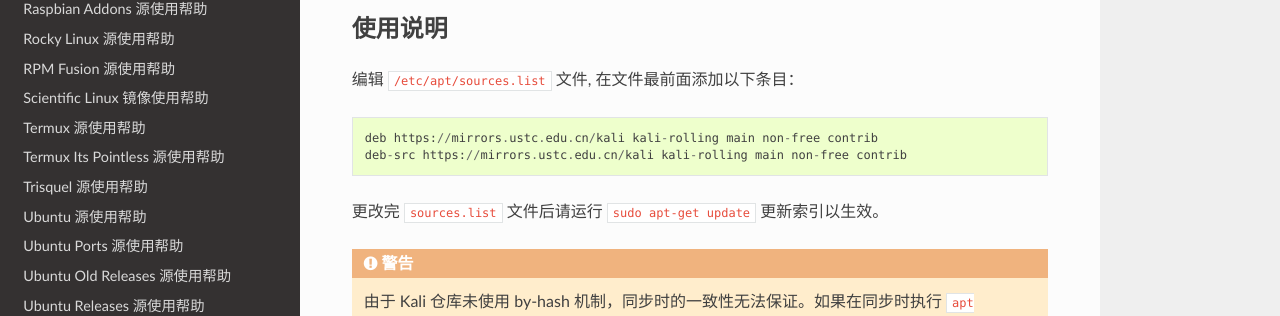
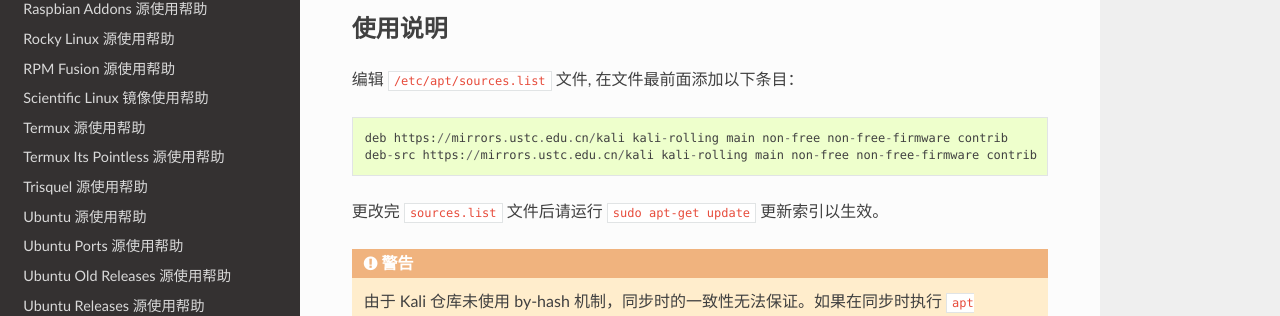
Before and after one commit to ustclug/mirrorhelp, a Sphinx documentation site: the page built from source/kali.rst, in a window 1280 px wide and 1338 px high. Shown: the part 480-796 px from the top of the window. Built offline with Sphinx 7.4.7 and the Read the Docs theme 2.0.0, drawn with Linux system fonts in a browser that asks for light colours; pages that are not in the unit, such as notebooks, are missing from menus.

Commit message:
fix/kali: add non-free-firmware (#241)
ref: https://www.kali.org/blog/non-free-firmware-transition/

Closes https://github.com/ustclug/discussions/issues/448

```diff
--- a/source/kali.rst
+++ b/source/kali.rst
@@ -24,8 +24,8 @@
 
 ::
 
-  deb https://mirrors.ustc.edu.cn/kali kali-rolling main non-free contrib
-  deb-src https://mirrors.ustc.edu.cn/kali kali-rolling main non-free contrib
+  deb https://mirrors.ustc.edu.cn/kali kali-rolling main non-free non-free-firmware contrib
+  deb-src https://mirrors.ustc.edu.cn/kali kali-rolling main non-free non-free-firmware contrib
 
 更改完 :file:`sources.list` 文件后请运行 ``sudo apt-get update`` 更新索引以生效。
 
```
